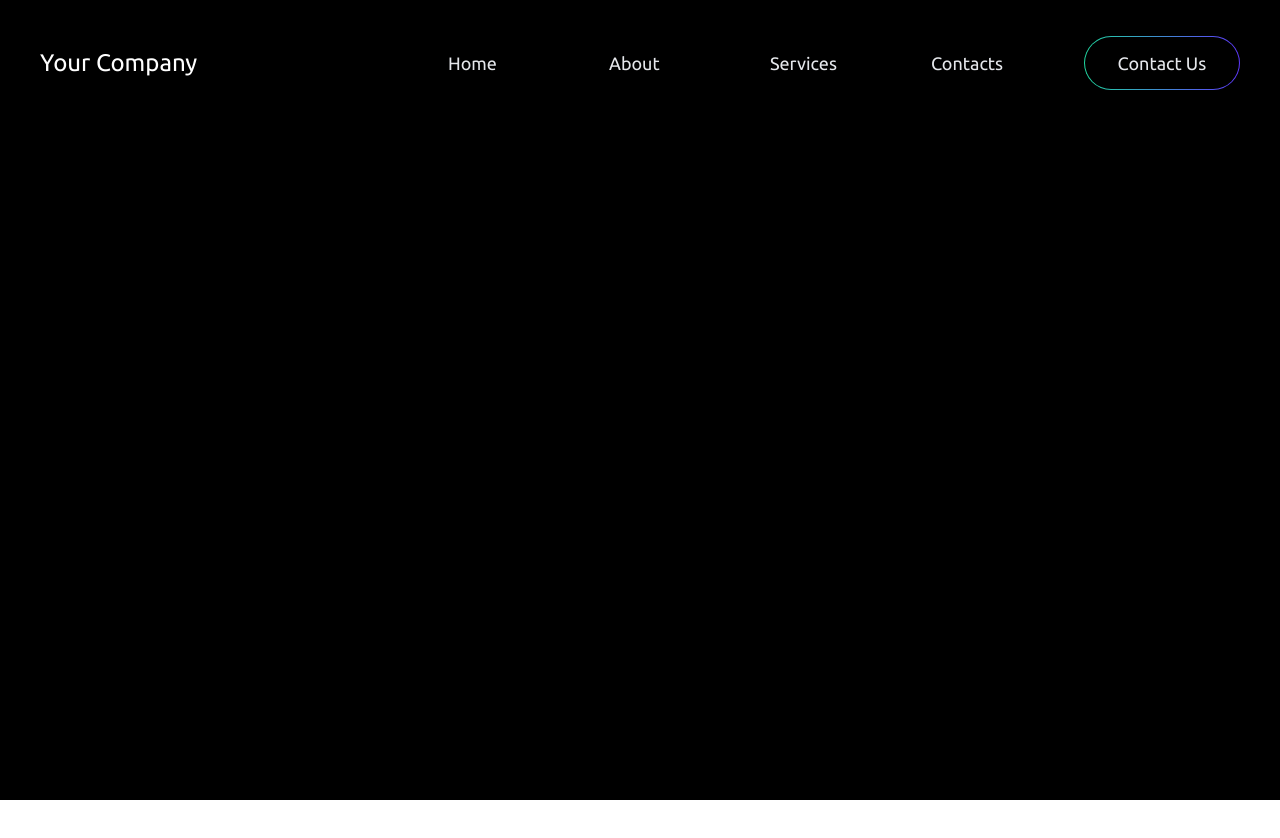
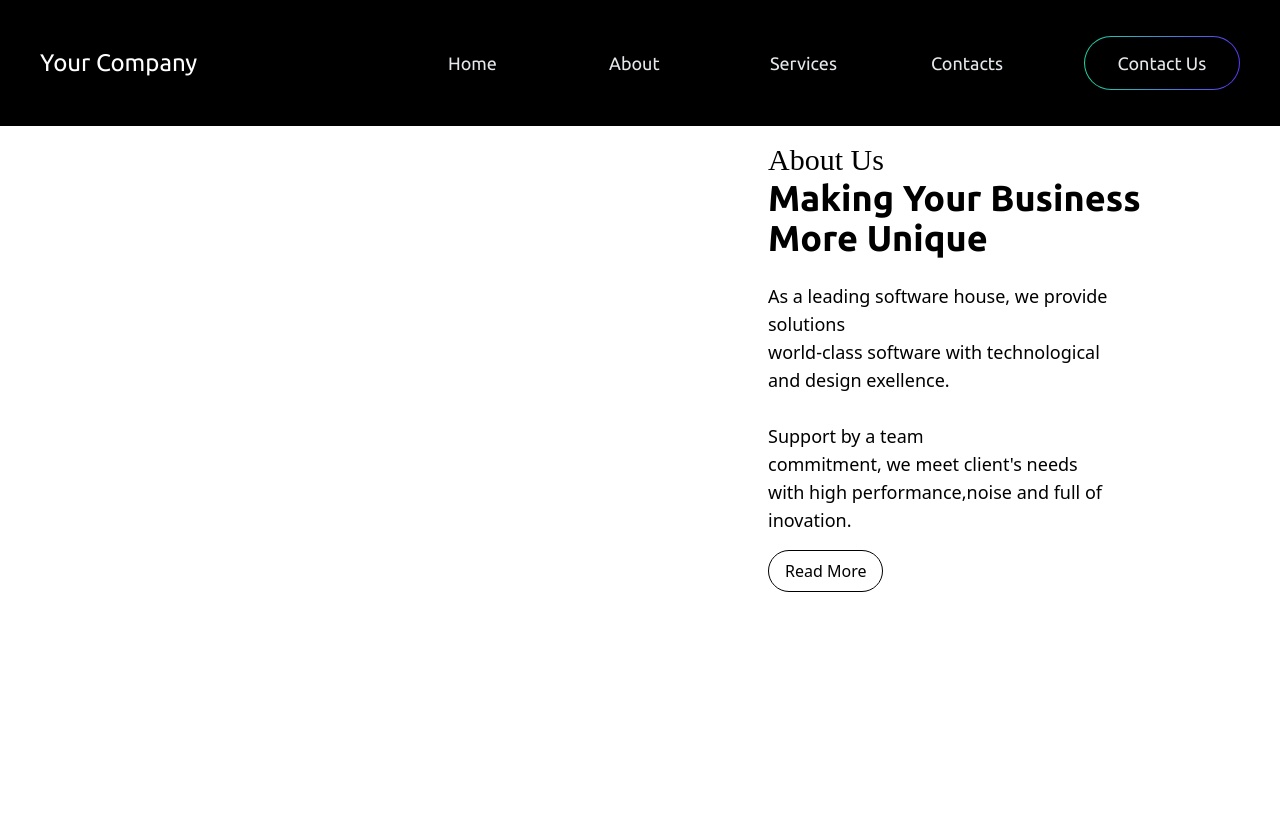
Before and after one commit to SatrioUtomo13/Digital-Web-Agency, a React (Vite) app in the folder frontend/: page / in a window 1280 px wide. Shown: the top 838 px of the page. Before the commit the page ends 800 px from the top, so only its background shows below. Built offline with nearby package versions, Linux system fonts and the light colour scheme; a web font is replaced by a local one.

Commit message:
feat: add AboutContentText

```diff
--- a/frontend/src/App.jsx
+++ b/frontend/src/App.jsx
@@ -1,14 +1,15 @@
-import Navbar from "./components/Navbar"
+import AboutPage from "./components/About";
+import Navbar from "./components/Navbar";
 
 function App() {
-
   return (
     <>
-      <div className="w-full h-screen bg-black">
-        <Navbar/>
+      <div className="h-screen w-full bg-black">
+        <Navbar />
+        <AboutPage />
       </div>
     </>
-  )
+  );
 }
 
-export default App
+export default App;
--- /dev/null
+++ b/frontend/src/components/About.jsx
@@ -0,0 +1,36 @@
+const AboutContentText = () => {
+  return (
+    <div className="mt-4 w-2/5 ">
+      <h2 className=" font-bilbo text-3xl">About Us</h2>
+      <div className="w-5/6">
+        <h3 className="font-ubuntu text-4xl font-bold">
+          Making Your Business More Unique
+        </h3>
+        <p className="mt-6 w-4/5 text-lg">
+          As a leading software house, we provide solutions
+          <br /> world-class software with technological and design exellence.
+          <br />
+          <br />
+          Support by a team
+          <br />
+          commitment, we meet client's needs with high performance,noise and
+          full of inovation.
+        </p>
+      </div>
+      <button className="mt-4 rounded-full border-[1px] border-black px-4 py-2 ">
+        Read More
+      </button>
+    </div>
+  );
+};
+
+const AboutPage = () => {
+  return (
+    <section className="flex h-screen w-full bg-white">
+      <div className="w-3/5"></div>
+      <AboutContentText />
+    </section>
+  );
+};
+
+export default AboutPage;
```
